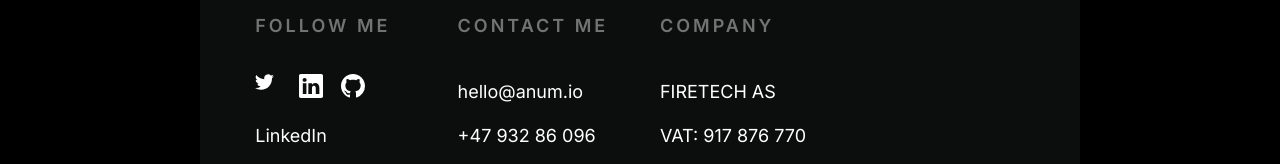
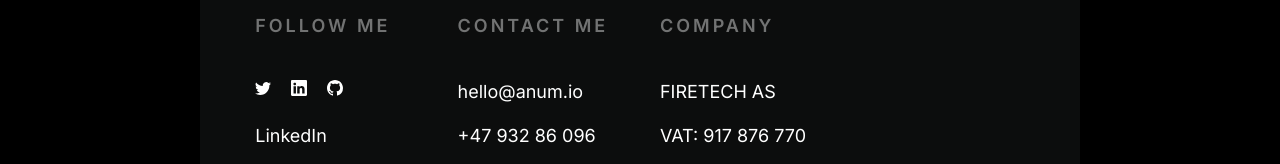
Before and after one commit to AnumQ/ai-next, a Next.js app: page / in a window 1280 px wide. Shown: the part 2217-2381 px from the top of the page. Built offline with nearby package versions, Linux system fonts and the light colour scheme.

Commit message:
refactor social bottom menu

```diff
--- /dev/null
+++ b/components/Links/GithubLink.js
@@ -0,0 +1,15 @@
+import { GithubLogo } from "components/SVGs/GithubLogo";
+import React from "react";
+
+export const GithubLink = () => {
+  return (
+    <>
+      <li>
+        <a href="https://github.com/AnumQ/">
+          <GithubLogo width="18" height="18" viewBox="0 0 18 18" />
+          <span className="screen-reader-text">Github</span>
+        </a>
+      </li>
+    </>
+  );
+};
--- /dev/null
+++ b/components/Links/LinkedInLink.js
@@ -0,0 +1,15 @@
+import { LinkedInLogo } from "components/SVGs/LinkedInLogo";
+import React from "react";
+
+export const LinkedInLink = () => {
+  return (
+    <>
+      <li>
+        <a href="https://www.linkedin.com/in/anum-qudsia-75199262/">
+          <LinkedInLogo width="18" height="18" viewBox="0 0 18 18" />
+          <span className="screen-reader-text">LinkedIn</span>
+        </a>
+      </li>
+    </>
+  );
+};
--- a/pages/index.js
+++ b/pages/index.js
@@ -8,6 +8,8 @@ import { GithubLogo } from "components/SVGs/GithubLogo";
 import { useEffect } from "react";
 import React from "react";
 import { TwitterLink } from "components/Links/TwitterLink";
+import { LinkedInLink } from "components/Links/LinkedInLink";
+import { GithubLink } from "components/Links/GithubLink";
 
 export default function Home() {
   useEffect(() => {
@@ -66,7 +68,9 @@ export default function Home() {
                 </nav>
                 <ul className="s-header__social">
                   <TwitterLink />
-                  <li>
+                  <LinkedInLink />
+                  <GithubLink />
+                  {/* <li>
                     <a href="https://www.linkedin.com/in/anum-qudsia-75199262/">
                       <LinkedInLogo
                         width="18"
@@ -81,7 +85,7 @@ export default function Home() {
                       <GithubLogo width="18" height="18" viewBox="0 0 18 18" />
                       <span className="screen-reader-text">Github</span>
                     </a>
-                  </li>
+                  </li> */}
                 </ul>
               </div>{" "}
               {/* end s-header__nav-wrap */}
@@ -187,32 +191,15 @@ export default function Home() {
                     <div className="column lg-3 md-4 stack-on-700 s-footer__block contact-social">
                       <h4 className="h6">Follow Me</h4>
                       <ul className="contact-list">
-                        <li>
-                          <a href="https://twitter.com/anumqudsia">
-                            <TwitterLogo
-                              width="26"
-                              height="26"
-                              viewBox="0 0 22 22"
-                            />
-                            <span className="screen-reader-text">Twitter</span>
-                          </a>
-                          <a href="https://www.linkedin.com/in/anum-qudsia-75199262/">
-                            <LinkedInLogo
-                              width="24"
-                              height="24"
-                              viewBox="0 0 16 16"
-                            />
-                            <span className="screen-reader-text">LinkedIn</span>
-                          </a>
-                          <a href="https://github.com/AnumQ/">
-                            <GithubLogo
-                              width="24"
-                              height="24"
-                              viewBox="0 0 16 16"
-                            />
-                          </a>
-                          <span className="screen-reader-text">Github</span>
-                        </li>
+                        <div
+                          style={{
+                            display: "flex",
+                          }}
+                        >
+                          <TwitterLink />
+                          <LinkedInLink />
+                          <GithubLink />
+                        </div>
                         <li>
                           <a href="https://www.linkedin.com/in/anum-qudsia-75199262/">
                             LinkedIn
```
